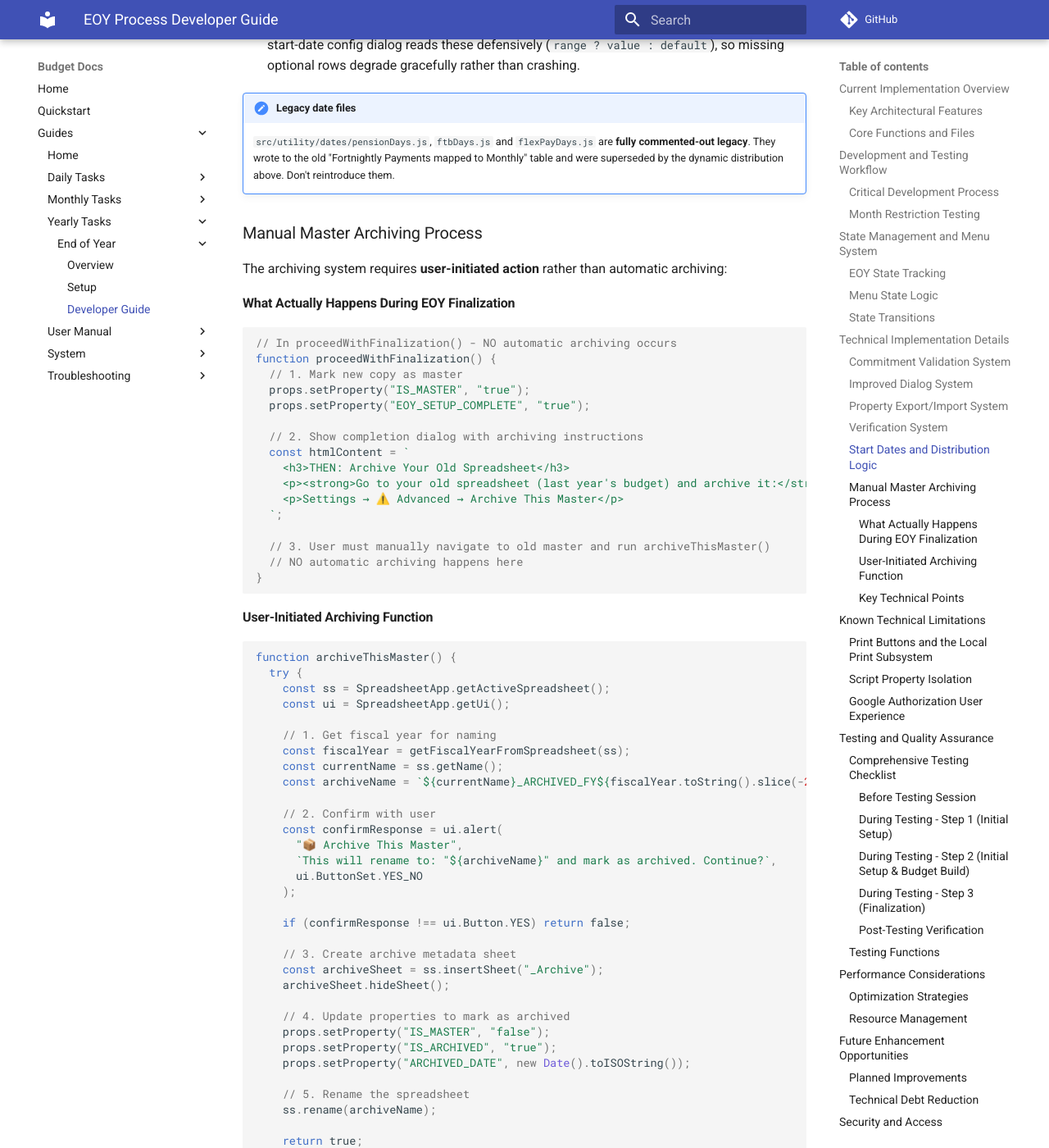
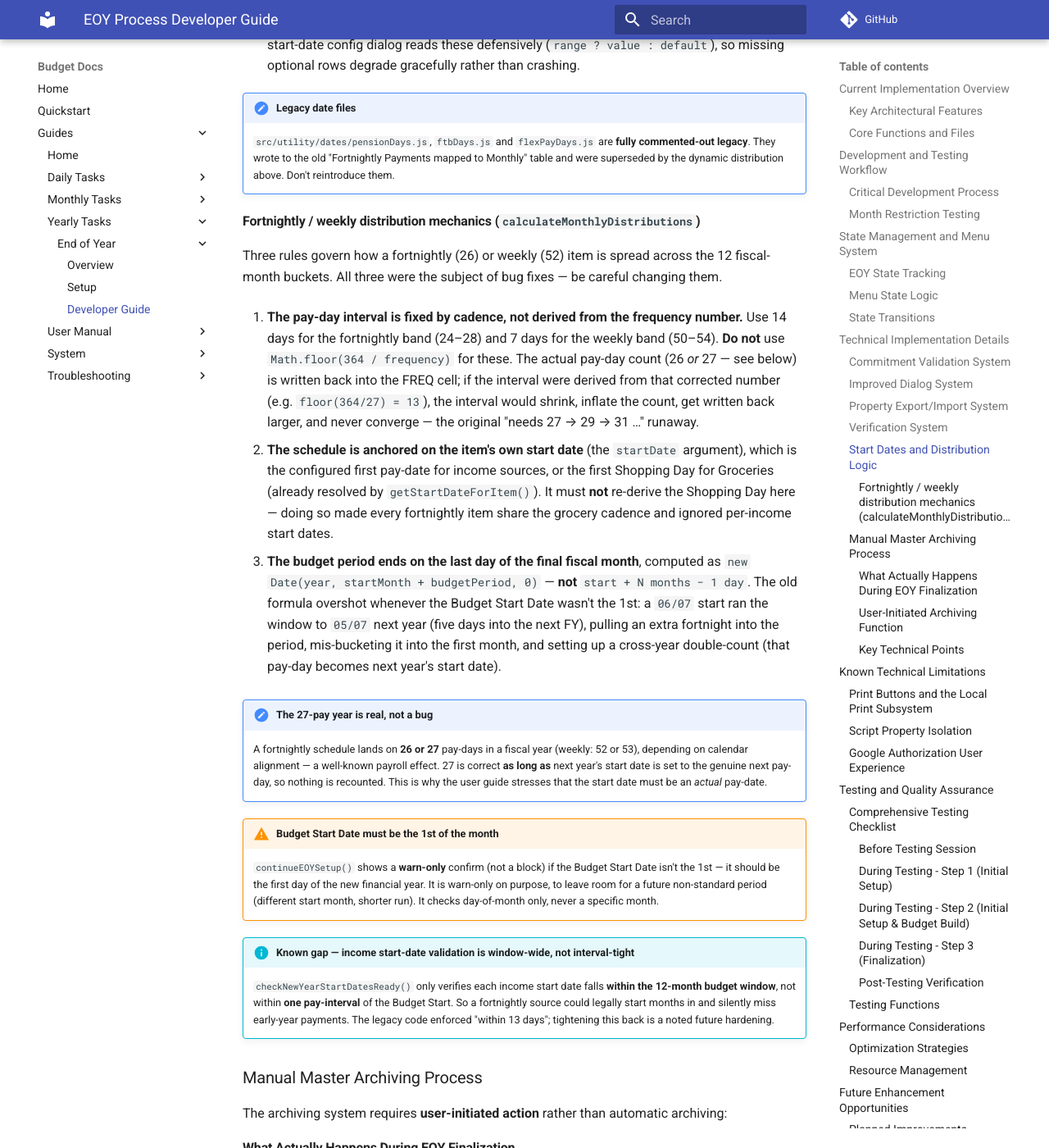
Before and after one commit to griadooss/budget-docs, an MkDocs documentation site: the page built from docs/guides/yearly-tasks/end-of-year/developer-guide.md, in a window 1280 px wide and 1400 px high, scrolled down 7912 px. Shown: the whole window at 82% size. Built offline with MkDocs 1.6.1 and Material for MkDocs 9.7.7, drawn with Linux system fonts in a browser that asks for light colours; comment, search, counter and statistics services are not loaded.

Commit message:
docs(eoy): document fortnightly distribution rules & Budget Start = 1st
Extend the developer guide's "Start Dates and Distribution Logic" with the
three rules behind calculateMonthlyDistributions (all recently fixed):
fixed cadence interval (no floor(364/freq) runaway), anchoring on the item's
own start date, and pinning the period end to the final fiscal month-end.
Plus notes on the legitimate 26/27-pay year, the warn-only "Budget Start
must be the 1st" guard, and the known window-wide (vs interval-tight)
income start-date validation gap.

Co-Authored-By: Claude Opus 4.8 <noreply@anthropic.com>

```diff
--- a/docs/guides/yearly-tasks/end-of-year/developer-guide.md
+++ b/docs/guides/yearly-tasks/end-of-year/developer-guide.md
@@ -288,6 +288,25 @@ The **Budget Start Dates** table the user edits in Step 3 is the named range **`
 
 !!! note "Legacy date files"
     `src/utility/dates/pensionDays.js`, `ftbDays.js` and `flexPayDays.js` are **fully commented-out legacy**. They wrote to the old "Fortnightly Payments mapped to Monthly" table and were superseded by the dynamic distribution above. Don't reintroduce them.
+
+#### Fortnightly / weekly distribution mechanics (`calculateMonthlyDistributions`)
+
+Three rules govern how a fortnightly (26) or weekly (52) item is spread across the 12 fiscal-month buckets. All three were the subject of bug fixes — be careful changing them.
+
+1. **The pay-day interval is fixed by cadence, not derived from the frequency number.** Use 14 days for the fortnightly band (24–28) and 7 days for the weekly band (50–54). **Do not** use `Math.floor(364 / frequency)` for these. The actual pay-day count (26 *or* 27 — see below) is written back into the FREQ cell; if the interval were derived from that corrected number (e.g. `floor(364/27) = 13`), the interval would shrink, inflate the count, get written back larger, and never converge — the original "needs 27 → 29 → 31 …" runaway.
+
+2. **The schedule is anchored on the item's own start date** (the `startDate` argument), which is the configured first pay-date for income sources, or the first Shopping Day for Groceries (already resolved by `getStartDateForItem()`). It must **not** re-derive the Shopping Day here — doing so made every fortnightly item share the grocery cadence and ignored per-income start dates.
+
+3. **The budget period ends on the last day of the final fiscal month**, computed as `new Date(year, startMonth + budgetPeriod, 0)` — **not** `start + N months − 1 day`. The old formula overshot whenever the Budget Start Date wasn't the 1st: a `06/07` start ran the window to `05/07` next year (five days into the next FY), pulling an extra fortnight into the period, mis-bucketing it into the first month, and setting up a cross-year double-count (that pay-day becomes next year's start date).
+
+!!! note "The 27-pay year is real, not a bug"
+    A fortnightly schedule lands on **26 or 27** pay-days in a fiscal year (weekly: 52 or 53), depending on calendar alignment — a well-known payroll effect. 27 is correct **as long as** next year's start date is set to the genuine next pay-day, so nothing is recounted. This is why the user guide stresses that the start date must be an *actual* pay-date.
+
+!!! warning "Budget Start Date must be the 1st of the month"
+    `continueEOYSetup()` shows a **warn-only** confirm (not a block) if the Budget Start Date isn't the 1st — it should be the first day of the new financial year. It is warn-only on purpose, to leave room for a future non-standard period (different start month, shorter run). It checks day-of-month only, never a specific month.
+
+!!! info "Known gap — income start-date validation is window-wide, not interval-tight"
+    `checkNewYearStartDatesReady()` only verifies each income start date falls **within the 12-month budget window**, not within **one pay-interval** of the Budget Start. So a fortnightly source could legally start months in and silently miss early-year payments. The legacy code enforced "within 13 days"; tightening this back is a noted future hardening.
 
 ### Manual Master Archiving Process
 
```
